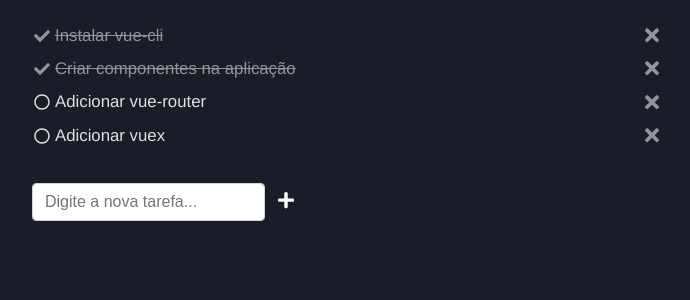
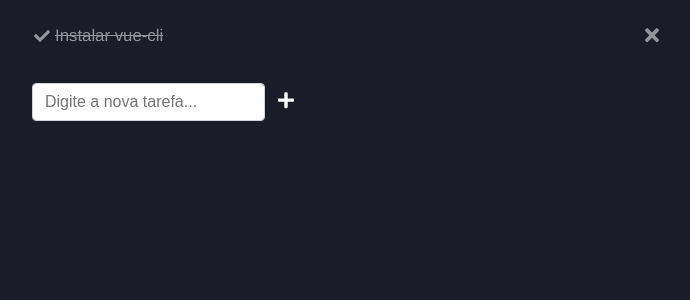
Before and after one commit to pedrogustavo/todo-app-vue, a Vue app: page / in a window 1280 px wide. Shown: the top 300 px of the page, without its empty margins (288-978 px from the left). Built offline with nearby package versions, Linux system fonts and the light colour scheme.

Commit message:
:sparkle: Salva dados do state no localStorage

```diff
--- a/src/components/ListItem.vue
+++ b/src/components/ListItem.vue
@@ -21,7 +21,6 @@
             this.$emit('toggleItem', id)
         },
         removeItem (item) {
-            console.log('click')
             this.$emit('removeItem', item)
         }
     }
--- a/src/store.js
+++ b/src/store.js
@@ -3,28 +3,19 @@
 
 Vue.use(Vuex)
 
+const updateStorage = (key, value) => {
+    localStorage.setItem(key, JSON.stringify(value))
+}
+
 export default new Vuex.Store({
     state: {
-        tasks: [
+        tasks: localStorage.getItem('tasks')
+            ? JSON.parse(localStorage.getItem('tasks'))
+            : [
                 {
                     id: 1,
                     value: 'Instalar vue-cli',
                     completed: true
-            },
-            {
-                id: 2,
-                value: 'Criar componentes na aplicação',
-                completed: true
-            },
-            {
-                id: 3,
-                value: 'Adicionar vue-router',
-                completed: false
-            },
-            {
-                id: 4,
-                value: 'Adicionar vuex',
-                completed: false
                 }
             ]
     },
@@ -34,16 +25,22 @@
                 if (item.id === id) item.completed = !item.completed
                 return item
             })
+            updateStorage('tasks', state.tasks)
         },
         addNewTask (state, task) {
-            state.tasks.push({
+            state.tasks = [
+                ...state.tasks,
+                {
                     id: state.tasks.length + 1,
                     value: task,
                     completed: false
-            })
+                }
+            ]
+            updateStorage('tasks', state.tasks)
         },
         removeItem (state, id) {
             state.tasks = state.tasks.filter(item => item.id !== id)
+            updateStorage('tasks', state.tasks)
         }
     },
     actions: {
```
Lines whose indentation alone changed are shown as unchanged.
